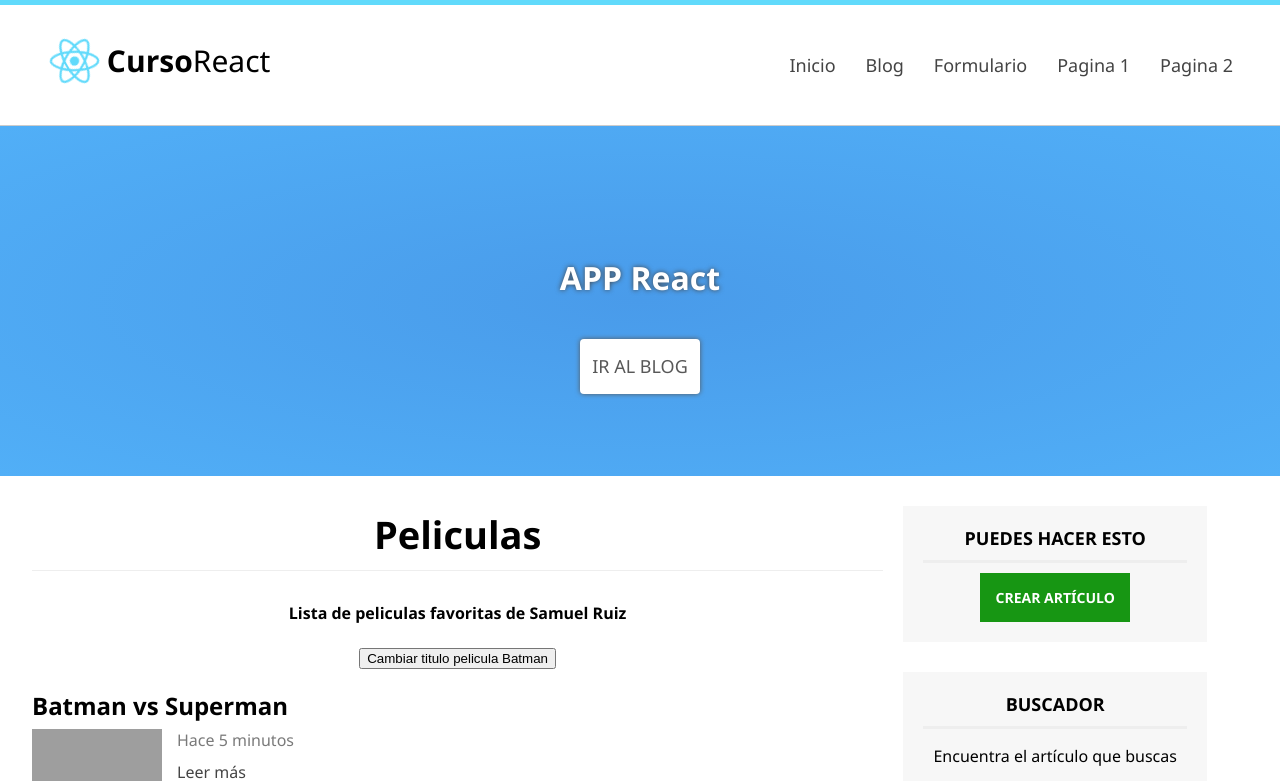
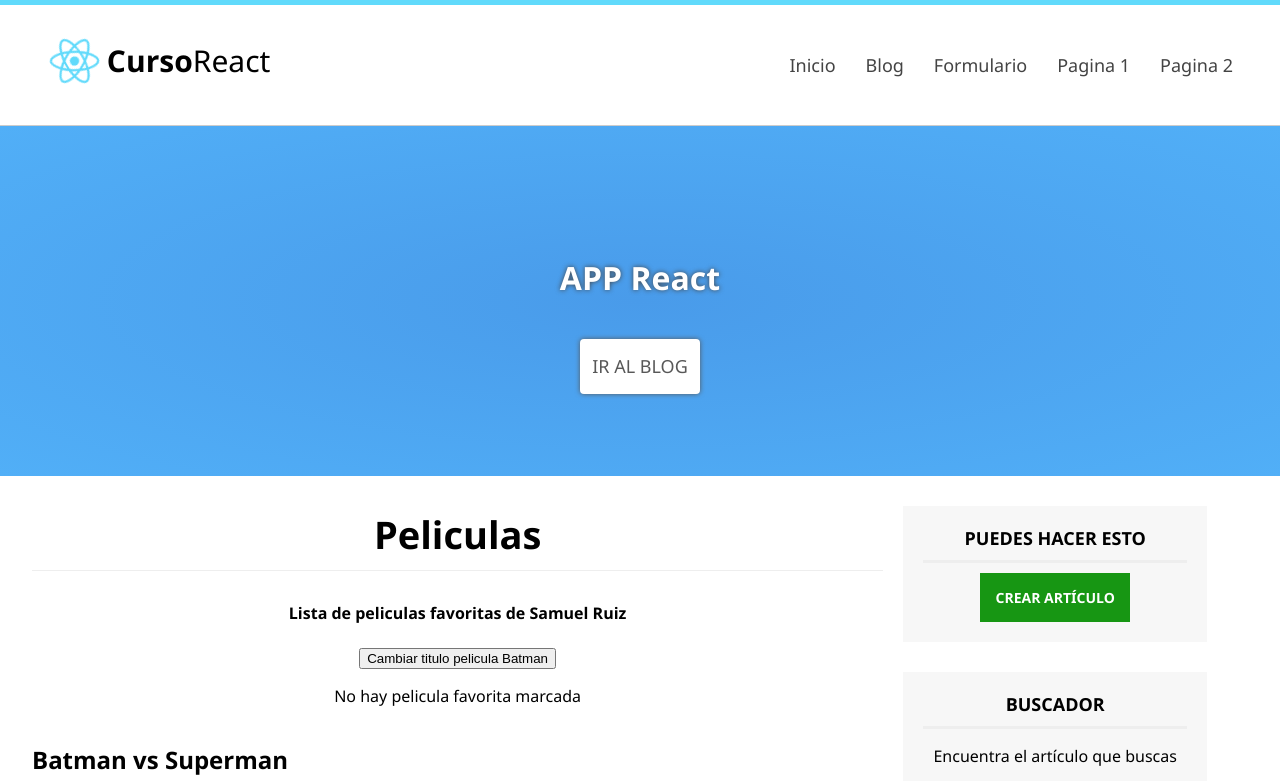
Before and after one commit to tamueka/masterREACT, a React (Create React App) app: page / in a window 1280 px wide. Shown: the top 781 px of the page. Built offline with nearby package versions, Linux system fonts and the light colour scheme; grey boxes are pictures that could not be loaded.

Commit message:
condicionales jsx, operador condicional ternario (condicion ? expr1 : expr2)

```diff
--- a/src/components/Peliculas.js
+++ b/src/components/Peliculas.js
@@ -25,7 +25,7 @@ class Peliculas extends Component {
   };
 
   componentWillMount() {
-    console.log("Se va a montar el componente")
+    //console.log("Se va a montar el componente")
     this.setState({
       peliculas: [
         {
@@ -50,11 +50,11 @@ class Peliculas extends Component {
   }
 
   componentDidMount(){
-    console.log("Componente montado")
+    //console.log("Componente montado")
   }
 
   componentWillUnmount(){
-    console.log("Componente desmontado")
+    //console.log("Componente desmontado")
   }
 
   render() {
@@ -65,11 +65,13 @@ class Peliculas extends Component {
         <button onClick={this.cambiarTitulo}>
           Cambiar titulo pelicula Batman
         </button>
-        {this.state.favorita && (
+        {this.state.favorita ? (
           <p className="favorita">
             <span>La pelicula favorita es: </span>
             <strong>{this.state.favorita.titulo}</strong>
           </p>
+        ) : (
+          <p>No hay pelicula favorita marcada</p>
         )}
 
         {/* COMPONENTE PELICULA */}
```
